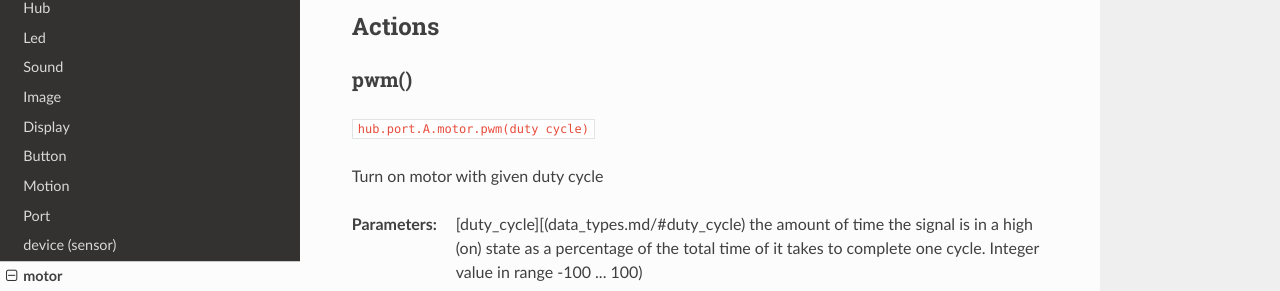
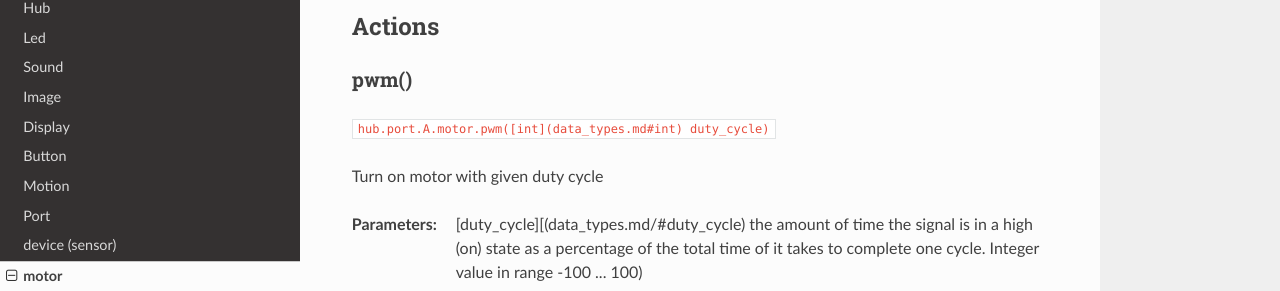
Before and after one commit to NStrijbosch/hub-module-notes, an MkDocs documentation site: the page built from docs/motors.md, in a window 1280 px wide and 1400 px high, scrolled down 712 px. Shown: the part 141-432 px from the top of the window. Built offline with MkDocs 1.6.1, drawn with Linux system fonts in a browser that asks for light colours; nearby versions of some CDN libraries.

Commit message:
test int reference

```diff
--- a/docs/custom.css
+++ b/docs/custom.css
@@ -8,7 +8,7 @@ a.toctree-12 { background-color: yellow;} */
 .hljs {background: #000000;
         color: white;}
 
-code {background: #eeffcc; color: black; font-size:110%;}
+code {background: #eeffcc; color: black; font-size:100%;}
 h1 {font-size: 150%;}
 h2 {font-size: 125%;}
 
--- a/docs/motors.md
+++ b/docs/motors.md
@@ -47,7 +47,7 @@ __Returns:__
 
 ## pwm()
 
-`hub.port.A.motor.pwm(duty cycle)`
+`hub.port.A.motor.pwm([int](data_types.md#int) duty_cycle)`
 
 Turn on motor with given duty cycle
 
```
